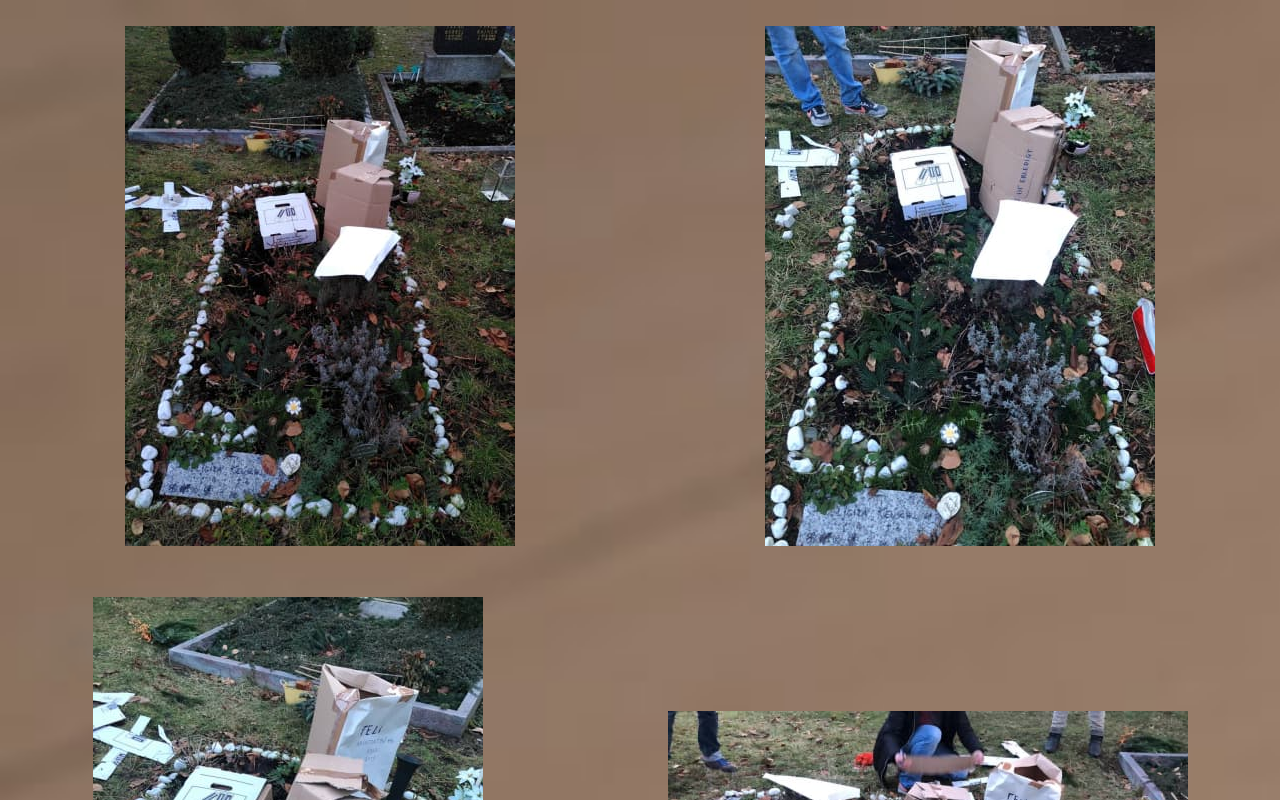
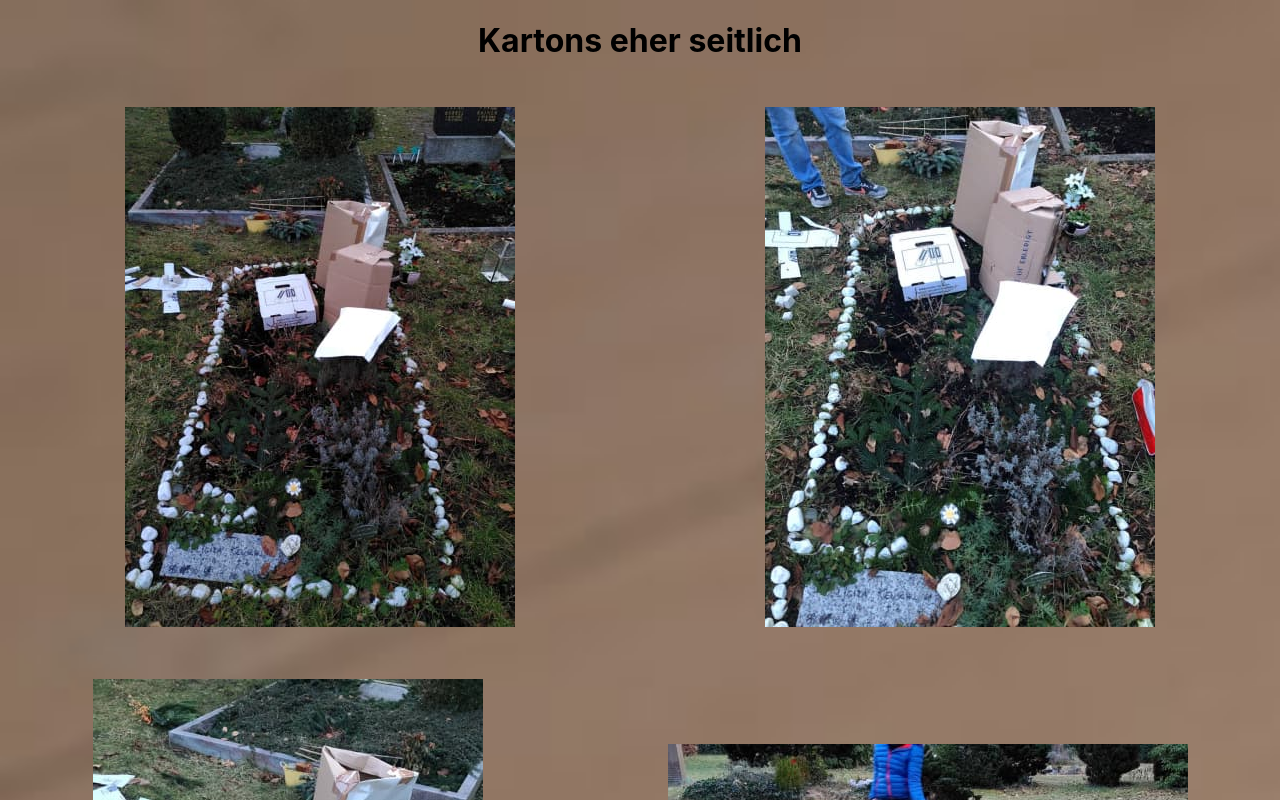
Before and after one commit to AnneQuinkenstein/stein, a React (Create React App) app: page / in a window 1280 px wide. Shown: the top 800 px of the page. Built offline with nearby package versions, Linux system fonts and the light colour scheme.

Commit message:
config mesures of pics

```diff
--- a/public/index.html
+++ b/public/index.html
@@ -9,6 +9,7 @@
       name="description"
       content="Web site created using create-react-app"
     />
+    <link href="https://fonts.googleapis.com/css2?family=Roboto:wght@500&display=swap" rel="stylesheet">
     <link rel="apple-touch-icon" href="%PUBLIC_URL%/logo192.png" />
     <!--
       manifest.json provides metadata used when your web app is installed on a
--- a/src/App.css
+++ b/src/App.css
@@ -1,17 +1,23 @@
 html {
   background-image: url("/src/image/photo_20@31-10-2020_10-59-25.jpg");
   background-size: cover;
+  font-family: "Roboto";
+}
+
+h1 {
+  text-align: center;
 }
 
 .App {
   display: flex;
   flex-wrap: wrap;
+  justify-content: flex-start;
+  align-content: flex-start;
 }
 
 img {
   padding: 2%;
   width: min-content;
   height: min-content;
-  max-height: 1000px;
   margin: auto;
 }
--- a/src/App.js
+++ b/src/App.js
@@ -1,22 +1,28 @@
 import "./App.css";
-// import Video from "./image/kartons021.mp4";
 
 const App = () => {
   return (
+    <>
+      <h1>Kartons eher seitlich </h1>
       <div className="App">
         <img src="/img/kartons02.jpg" alt="Kartonsanordnung 2" />
         <img src="/img/kartons022.jpg" alt="Kartonsanordnung 2" />
         <img src="/img/kartons023.jpg" alt="Kartonsanordnung 2" />
+        <img src="/img/kartons027.jpg" alt="Kartonsanordnung 2" />
         <img src="/img/kartons024.jpg" alt="Kartonsanordnung 2" />
         <img src="/img/kartons025.jpg" alt="Kartonsanordnung 2" />
         <img src="/img/kartons026.jpg" alt="Kartonsanordnung 2" />
-      <img src="/img/kartons027.jpg" alt="Kartonsanordnung 2" />
-      {/* <video controls autostart autoPlay src={Video} type="video/mp4" /> */}
+        {/* <video controls autostart autoPlay src="https://app.box.com/s/rv1ek3chvh47w8gwn1jfc5c3869yszxe" type="video/mp4" /> */}
+      </div>
+      <h1>Kartons eher hinten </h1>
+      <div className="App">
         <img src="/img/kartons011.jpg" alt="Kartonsanordnung 1" />
         <img src="/img/kartons012.jpg" alt="Kartonsanordnung 1" />
         <img src="/img/kartons013.jpg" alt="Kartonsanordnung 1" />
         <img src="/img/00_grab.jpg" alt="Grab" />
+
       </div>
+    </>
   );
 };
 
```
Lines whose indentation alone changed are shown as unchanged.
